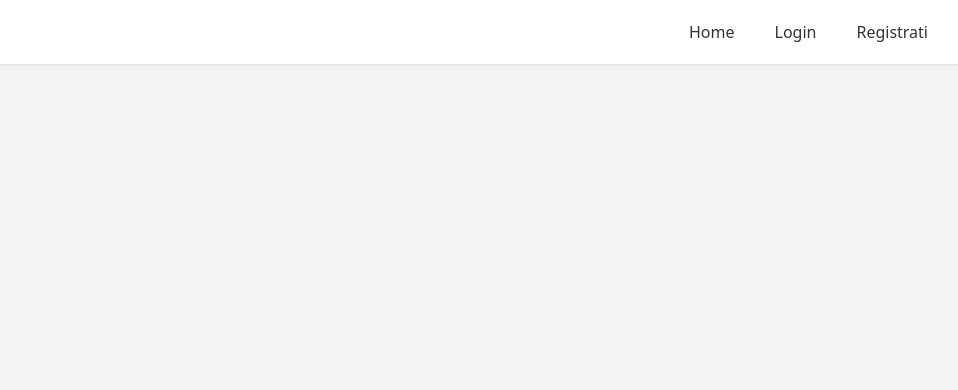
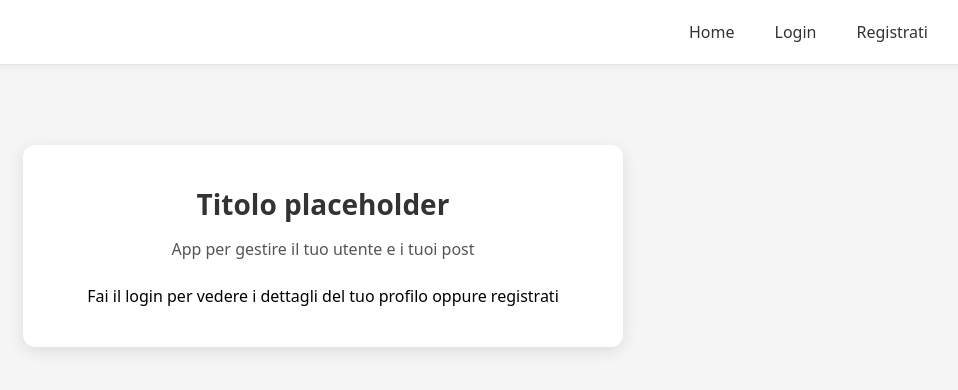
Before and after one commit to AnaisDiGenua/reactAppCRUD, a React (Vite) app: page / in a window 1280 px wide. Shown: the top 390 px of the page, without its empty margins (317-1275 px from the left). Built offline with nearby package versions, Linux system fonts and the light colour scheme.

Commit message:
feat: add Home

```diff
--- a/src/App.tsx
+++ b/src/App.tsx
@@ -1,10 +1,12 @@
 import "./App.css";
 import Nav from "./components/header/navbar";
+import Home from "./pages/home/home";
 
 function App() {
   return (
     <>
       <Nav />
+      <Home />
     </>
   );
 }
--- /dev/null
+++ b/src/pages/home/home.css
@@ -0,0 +1,22 @@
+.home-wrapper {
+  max-width: 600px;
+  margin: 80px auto 0;
+  background: white;
+  padding: 40px 30px;
+  border-radius: 12px;
+  box-shadow: 0 4px 15px rgba(0, 0, 0, 0.1);
+  text-align: center;
+}
+
+.home-wrapper h1 {
+  font-size: 28px;
+  font-weight: 600;
+  margin-bottom: 15px;
+  color: #333;
+}
+
+.home-wrapper p {
+  font-size: 16px;
+  color: #555;
+  margin-bottom: 25px;
+}
--- /dev/null
+++ b/src/pages/home/home.tsx
@@ -0,0 +1,15 @@
+import "./home.css";
+
+export default function Home() {
+  return (
+    <>
+      <div className="home-wrapper">
+        <h1>Titolo placeholder</h1>
+        <p>App per gestire il tuo utente e i tuoi post</p>
+        <div>
+          Fai il login per vedere i dettagli del tuo profilo oppure registrati
+        </div>
+      </div>
+    </>
+  );
+}
```
